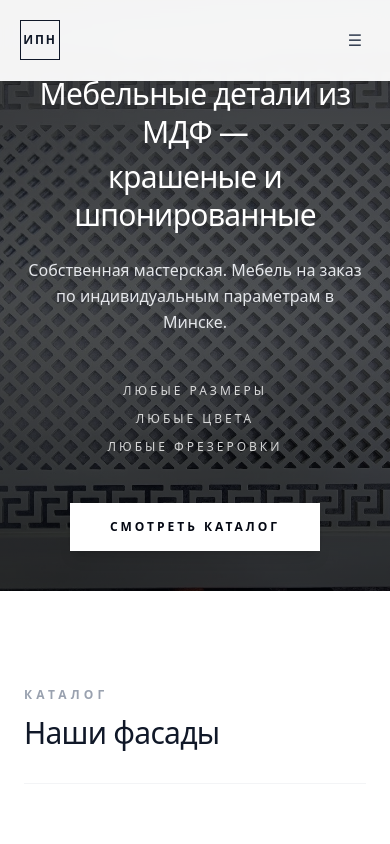
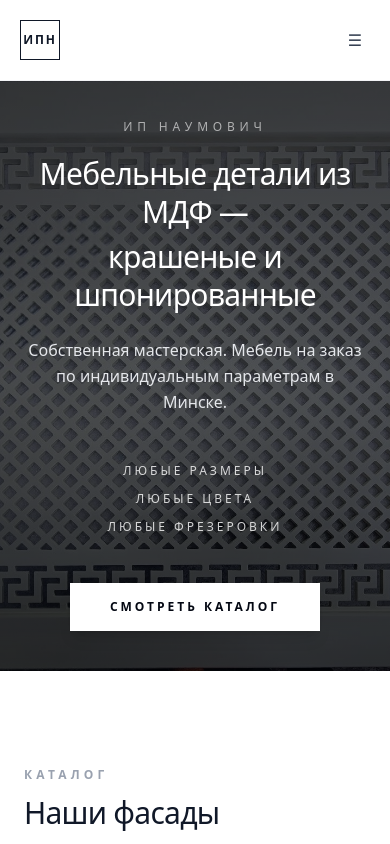
Before and after one commit to IljaBelousow/naumovich-site, a Next.js app: page / in a window 390 px wide. Shown: the top 844 px of the page. Built offline with nearby package versions, Linux system fonts and the light colour scheme.

Commit message:
Увеличен отступ сверху на мобильных устройствах

```diff
--- a/src/app/page.tsx
+++ b/src/app/page.tsx
@@ -7,7 +7,7 @@ export default function Home() {
   const featuredFacades = facades.filter(f => f.category === "milled").slice(0, 4);
 
   return (
-    <main className="w-full bg-white antialiased">
+    <main className="w-full bg-white antialiased pt-20 sm:pt-0">
 
       {/* === ГЛАВНАЯ КАРТИНКА (HERO) === */}
       <section className="relative w-full h-[70vh] sm:h-[80vh] lg:h-[90vh] bg-gray-950 overflow-hidden pt-20 sm:pt-0">
```
